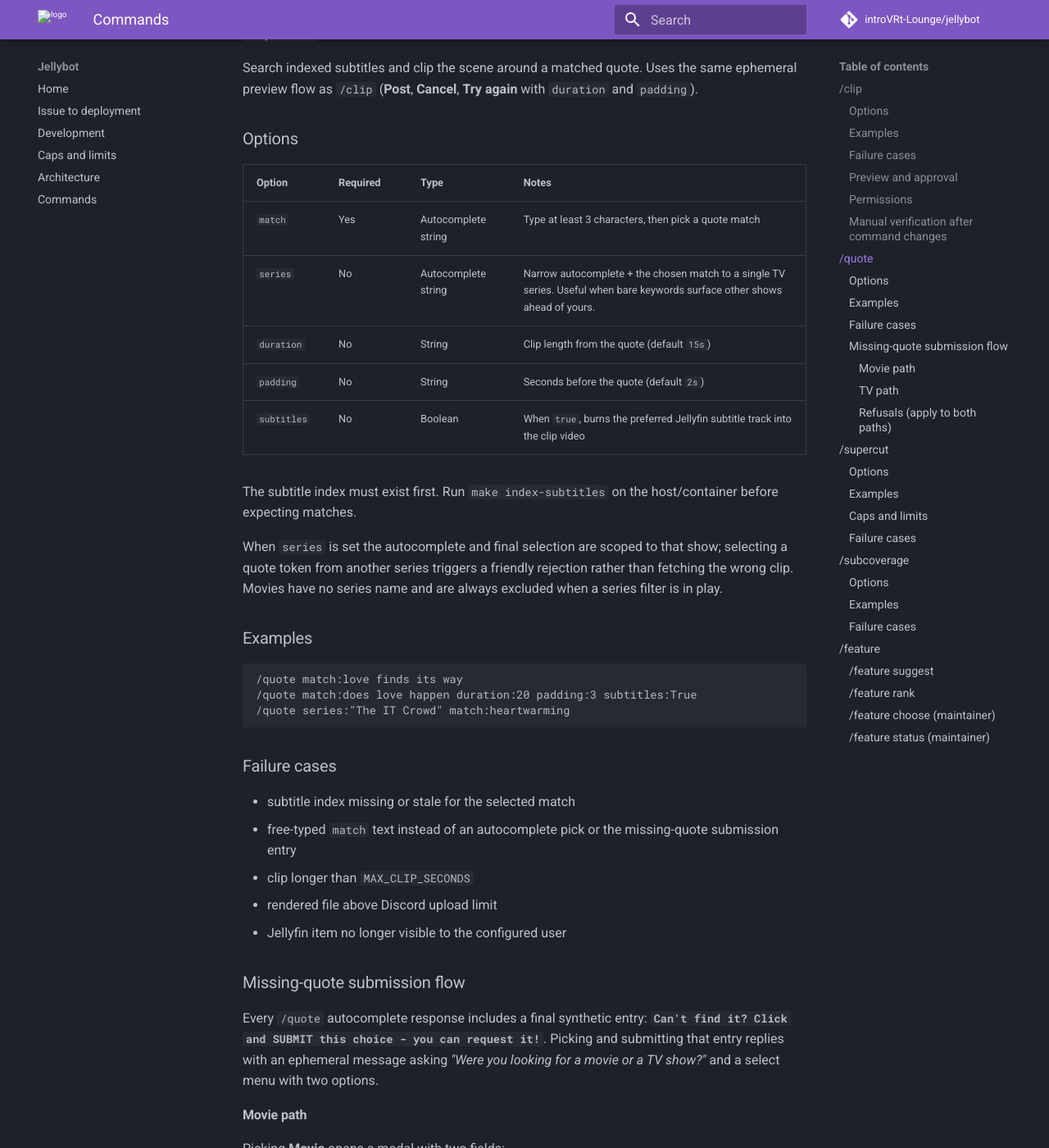
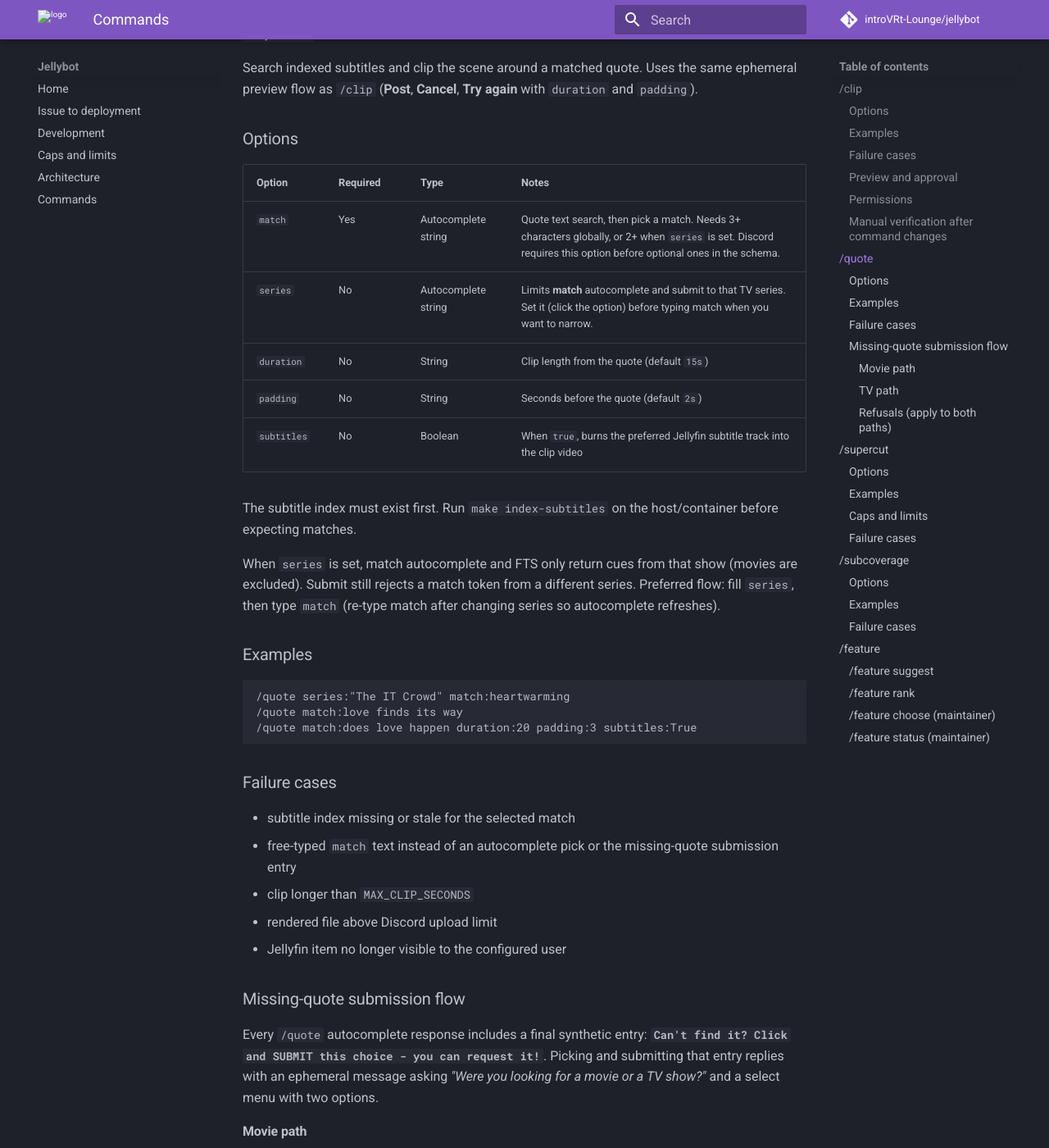
Before and after one commit to introVRt-Lounge/jellybot, an MkDocs documentation site: the page built from docs/COMMANDS.md, in a window 1280 px wide and 1400 px high, scrolled down 2300 px. Shown: the whole window at 82% size. Built offline with MkDocs 1.6.1 and Material for MkDocs 9.7.7, drawn with Linux system fonts in a browser that asks for light colours; comment, search, counter and statistics services are not loaded.

Commit message:
feat: clarify that /quote series scopes match search (#201)
Discord requires required options before optional ones, so match stays
first. Descriptions and docs now state the intended flow: set series,
then type match so FTS only searches that show. Series-scoped minimum
query length is 2 characters to match FTS tokenization.

Fixes #200

Co-authored-by: Cursor <cursoragent@cursor.com>

````diff
--- a/docs/COMMANDS.md
+++ b/docs/COMMANDS.md
@@ -73,22 +73,22 @@ Search indexed subtitles and clip the scene around a matched quote. Uses the sam
 
 | Option | Required | Type | Notes |
 | --- | --- | --- | --- |
-| `match` | Yes | Autocomplete string | Type at least 3 characters, then pick a quote match |
-| `series` | No | Autocomplete string | Narrow autocomplete + the chosen match to a single TV series. Useful when bare keywords surface other shows ahead of yours. |
+| `match` | Yes | Autocomplete string | Quote text search, then pick a match. Needs 3+ characters globally, or 2+ when `series` is set. Discord requires this option before optional ones in the schema. |
+| `series` | No | Autocomplete string | Limits **match** autocomplete and submit to that TV series. Set it (click the option) before typing match when you want to narrow. |
 | `duration` | No | String | Clip length from the quote (default `15s`) |
 | `padding` | No | String | Seconds before the quote (default `2s`) |
 | `subtitles` | No | Boolean | When `true`, burns the preferred Jellyfin subtitle track into the clip video |
 
 The subtitle index must exist first. Run `make index-subtitles` on the host/container before expecting matches.
 
-When `series` is set the autocomplete and final selection are scoped to that show; selecting a quote token from another series triggers a friendly rejection rather than fetching the wrong clip. Movies have no series name and are always excluded when a series filter is in play.
+When `series` is set, match autocomplete and FTS only return cues from that show (movies are excluded). Submit still rejects a match token from a different series. Preferred flow: fill `series`, then type `match` (re-type match after changing series so autocomplete refreshes).
 
 ### Examples
 
 ```text
+/quote series:"The IT Crowd" match:heartwarming
 /quote match:love finds its way
 /quote match:does love happen duration:20 padding:3 subtitles:True
-/quote series:"The IT Crowd" match:heartwarming
 ```
 
 ### Failure cases
````
Also changed, not shown: 2 other files.
